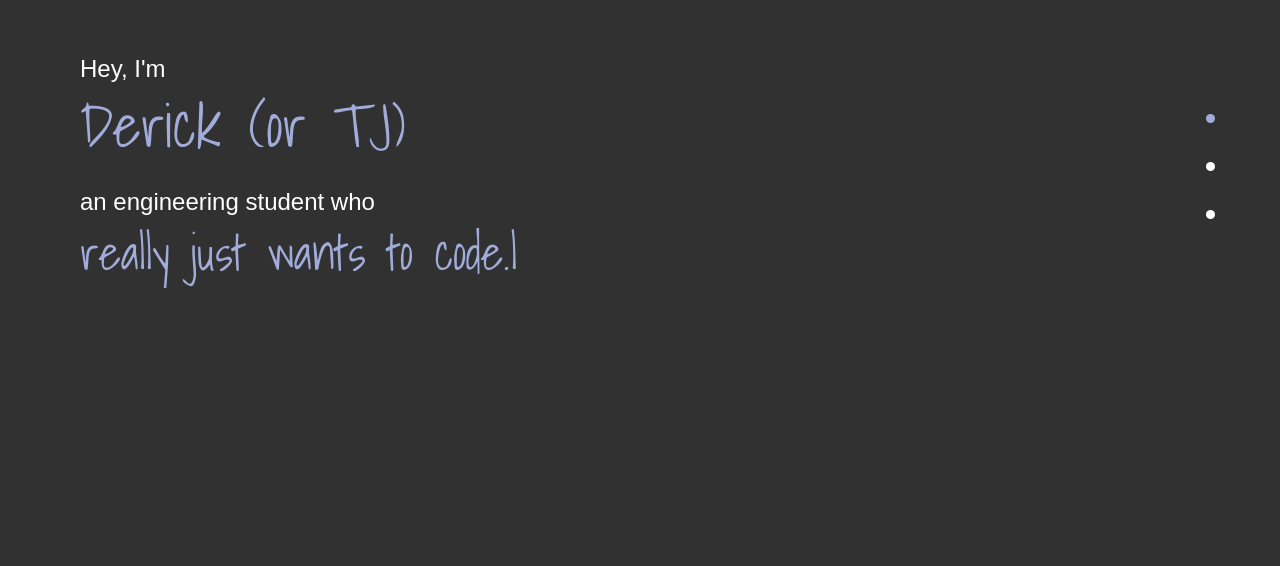
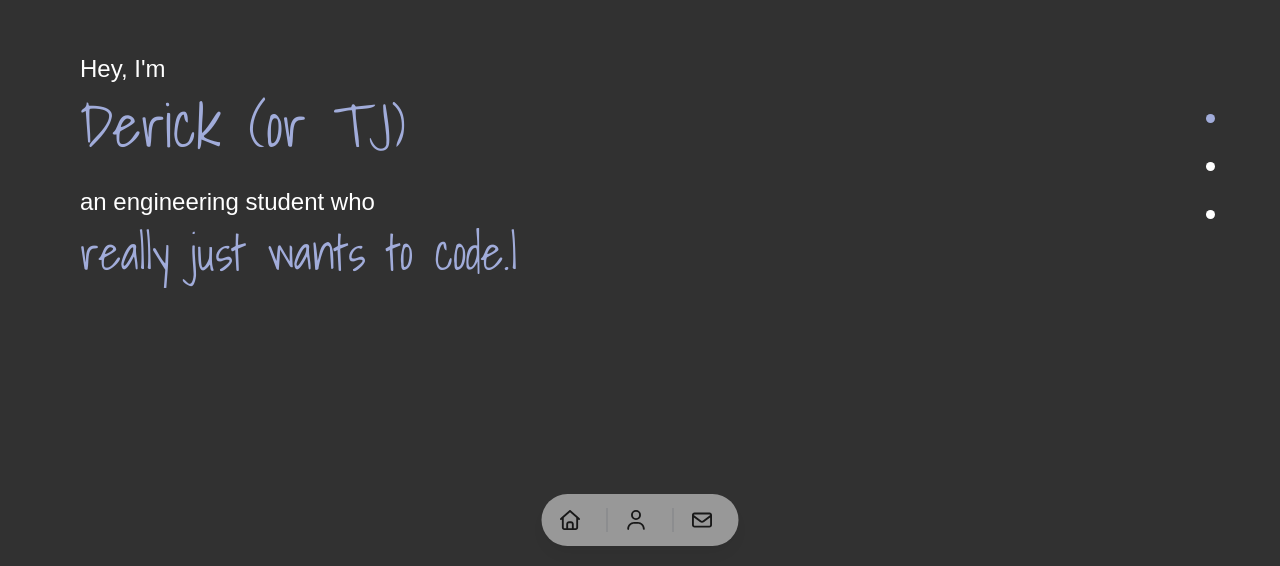
Before and after one commit to tjkeat123/tjkeat123.github.io, a React (Vite) app: page / in a window 1280 px wide. Shown: the part 234-800 px from the top of the page. Built offline with nearby package versions, Linux system fonts and the light colour scheme; a web font is replaced by a local one.

Commit message:
feat: add navigation island

```diff
--- a/src/App.tsx
+++ b/src/App.tsx
@@ -2,10 +2,12 @@ import Hero from './components/Hero'
 import About from './components/About'
 import Contact from './components/Contact'
 import SideBullet from './components/SideBullet'
+import NavigationIsland from './components/NavigationIsland'
 
 function App() {
   return (
-    <div className="h-screen overflow-y-scroll snap-y snap-mandatory">
+    <div className="h-screen overflow-y-scroll snap-y snap-mandatory scroll-smooth">
+      <NavigationIsland />
       <SideBullet />
       <Hero />
       <About />
--- /dev/null
+++ b/src/components/NavigationIsland.tsx
@@ -0,0 +1,26 @@
+import { FontAwesomeIcon } from "@fortawesome/react-fontawesome"
+import { faHouse, faUser, faEnvelope } from "@fortawesome/free-regular-svg-icons"
+
+function NavigationIsland() {
+
+  const navElement = ({ icon, text, href }: { icon: any, text: string, href: string }) => {
+    return (
+      <a href={href} className="flex flex-row items-center group overflow-hidden transition-all duration-500 ease-in-out p-3 md:p-4">
+        <FontAwesomeIcon icon={icon} className="text-black text-xl flex-shrink-0" />
+        <span className="hidden md:inline text-black text-sm font-body ml-2 max-w-0 opacity-0 group-hover:max-w-xs group-hover:opacity-100 transition-all duration-500 ease-in-out whitespace-nowrap overflow-hidden">{text}</span>
+      </a>
+    )
+  }
+
+  return (
+    <div className="fixed flex flex-row bottom-10 md:bottom-5 left-1/2 transform -translate-x-1/2 z-10 bg-white rounded-full opacity-50 hover:opacity-100 transition-opacity duration-300 shadow-lg">
+      {navElement({ icon: faHouse, text: "Home", href: "#hero" })}
+      <div className="w-px h-6 bg-gray-300 self-center"></div>
+      {navElement({ icon: faUser, text: "About", href: "#about" })}
+      <div className="w-px h-6 bg-gray-300 self-center"></div>
+      {navElement({ icon: faEnvelope, text: "Contact Me", href: "#contact-me" })}
+    </div>
+  )
+}
+
+export default NavigationIsland
```
